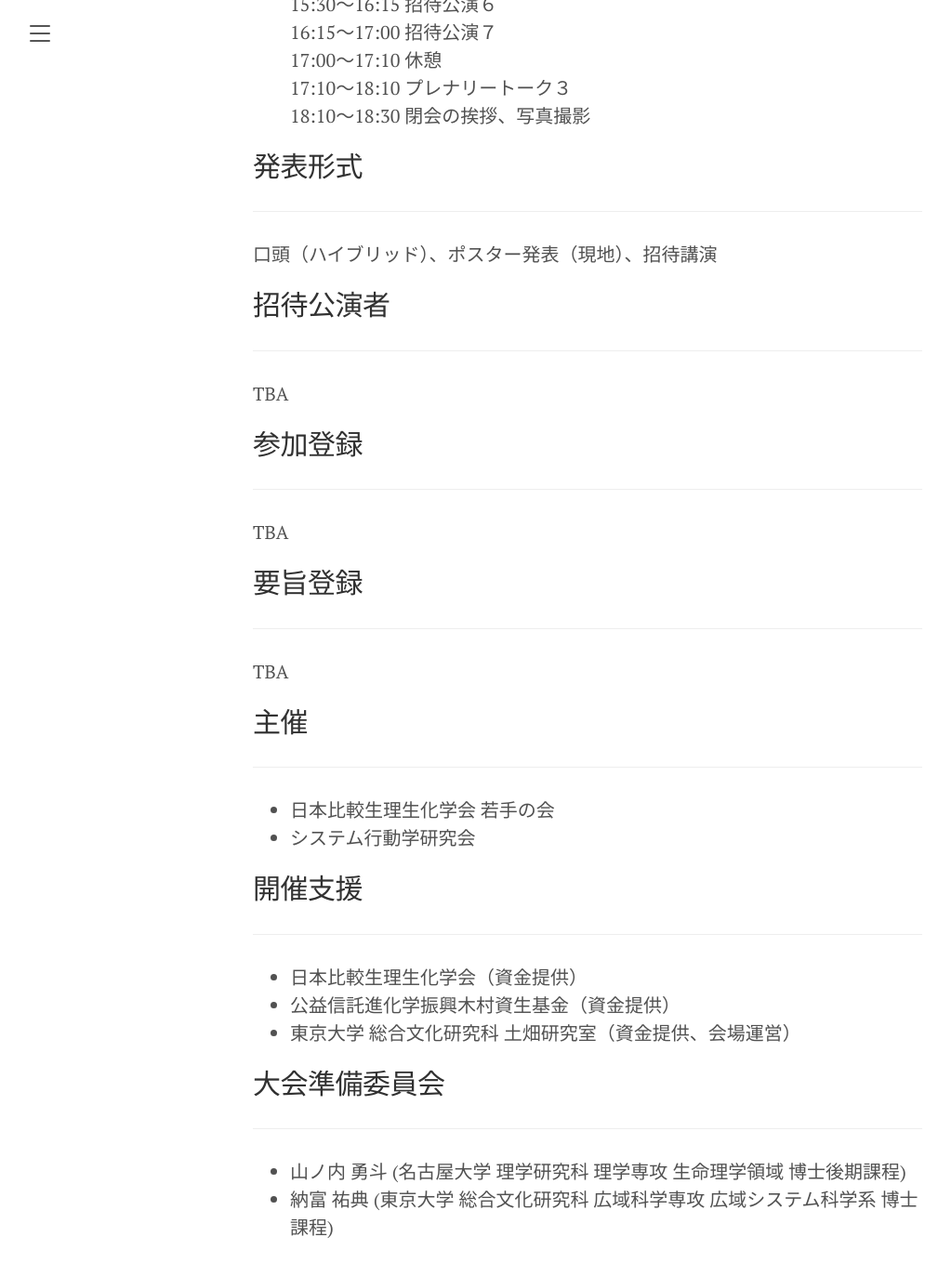
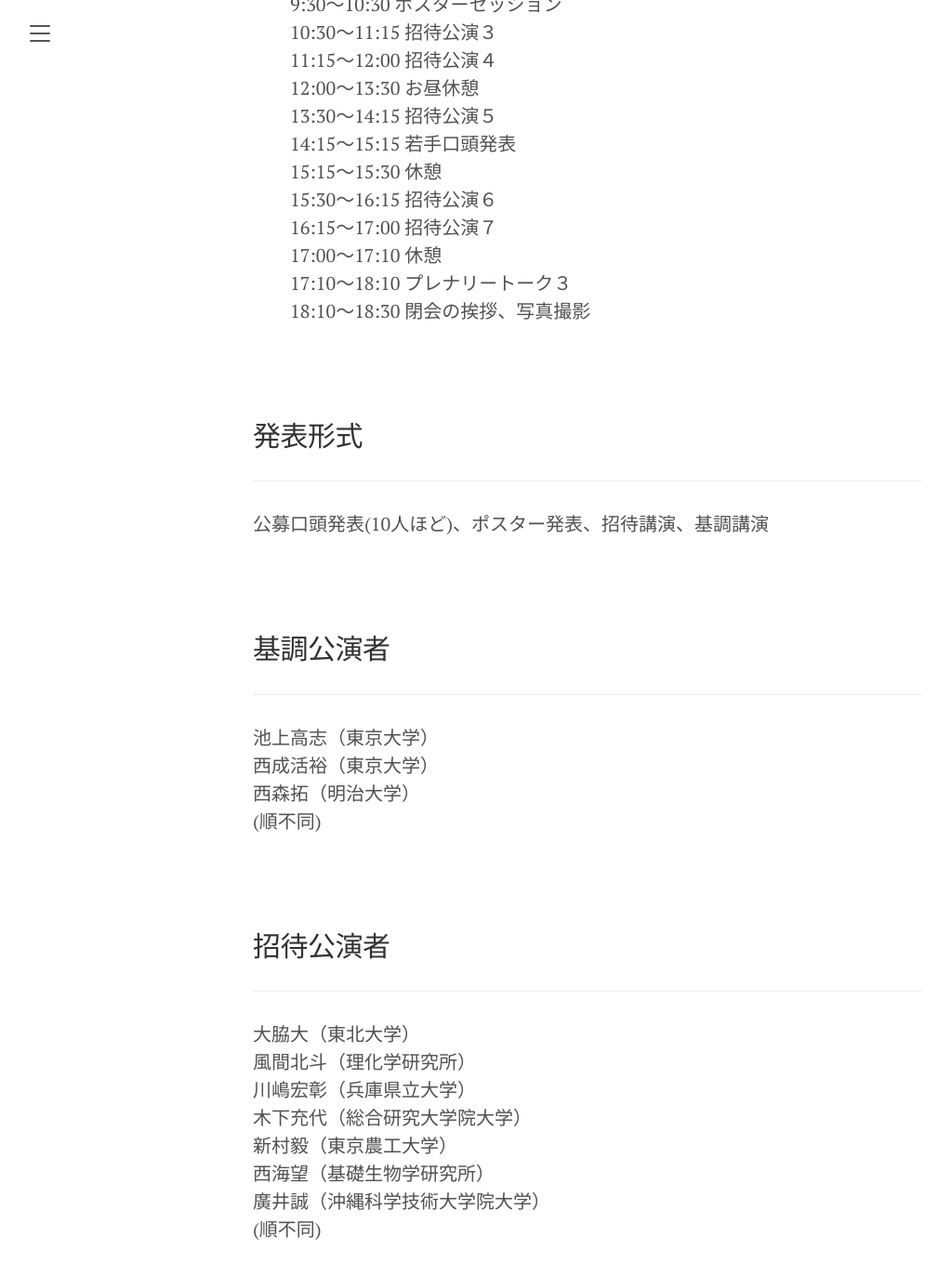
Before and after one commit to SystemsEthology/website, a Jekyll site: the page built from event/conference01.md, in a window 1280 px wide and 1400 px high, scrolled down 1870 px. Shown: the top 1373 px of the window at 93% size, without its empty margins (8-1031 px from the left). Built offline with Jekyll 4.4.1, drawn with Linux system fonts in a browser that asks for light colours; some of the changed text lies outside the part shown.

Commit message:
update conference01

```diff
--- a/event/conference01.md
+++ b/event/conference01.md
@@ -14,16 +14,22 @@
 ***
 行動の追跡（トラッキング）や行動分類、VR行動介入、イメージングなど、画像解析を中心とした動物行動学の研究集会
 
+
 ## 趣旨
 ***
 動物の行動を解析することから行動学が始まると言っても過言ではないほど、行動解析は重要な手法です。近年の機械学習や画像解析技術の向上によって、行動を解析する手法は非常にバリエーション豊かになってきました。その反面、どの手法を選ぶべきか、他の人はどのような場面でどのように問題を解決しているのか、といった疑問が生まれてきます。第一回システム行動学研究会は「画像解析と行動学」をテーマに、行動学における行動解析手法、特に画像解析を用いた研究にフォーカスして開催することが決まりました。
 
+<br>
+<br>
 
 ## 会場
 ***
 東京大学駒場第一キャンパス 21KOMCEE
   - 5/30（金）Komcee East MMホール
   - 5/31（土）Komcee West 302,303
+
+<br>
+<br>
 
 ## プログラム (暫定)
 ***
@@ -40,6 +46,8 @@
   17:00〜18:30 ポスターセッション
   18:30〜21:00 懇親会（予定）
 
+<br>
+
 - 5/31 (土曜)　9:30-18:30（開場 9:30）
   9:30〜10:30 ポスターセッション
   10:30〜11:15 招待公演３
@@ -54,27 +62,61 @@
   17:10〜18:10 プレナリートーク３
   18:10〜18:30 閉会の挨拶、写真撮影
 
+<br>
+<br>
 
 ## 発表形式
 ***
-口頭（ハイブリッド）、ポスター発表（現地）、招待講演
+公募口頭発表(10人ほど)、ポスター発表、招待講演、基調講演
+
+<br>
+<br>
+
+## 基調公演者
+***
+池上高志（東京大学）
+西成活裕（東京大学）
+西森拓（明治大学）
+(順不同)
+
+<br>
+<br>
 
 ## 招待公演者
 ***
-TBA
+大脇大（東北大学）
+風間北斗（理化学研究所）
+川嶋宏彰（兵庫県立大学）
+木下充代（総合研究大学院大学）
+新村毅（東京農工大学）
+西海望（基礎生物学研究所）
+廣井誠（沖縄科学技術大学院大学）
+(順不同)
+
+<br>
+<br>
 
 ## 参加登録
 ***
 TBA
 
+<br>
+<br>
+
 ## 要旨登録
 ***
 TBA
+
+<br>
+<br>
 
 ## 主催
 ***
 - 日本比較生理生化学会 若手の会
 - システム行動学研究会
+
+<br>
+<br>
 
 ## 開催支援
 ***
@@ -82,7 +124,16 @@
 - 公益信託進化学振興木村資生基金（資金提供）
 - 東京大学 総合文化研究科 土畑研究室（資金提供、会場運営）
 
+<br>
+<br>
+
 ## 大会準備委員会
 ***
 - 山ノ内 勇斗 (名古屋大学 理学研究科 理学専攻 生命理学領域 博士後期課程)
 - 納富 祐典 (東京大学 総合文化研究科 広域科学専攻 広域システム科学系 博士課程)
+
+<br>
+<br>
+
+##　 お問い合わせ
+- 山ノ内 勇斗 (名古屋大学 理学研究科 理学専攻 生命理学領域 博士後期課程): haya.m.yamano.neuro@gmail.com
```
